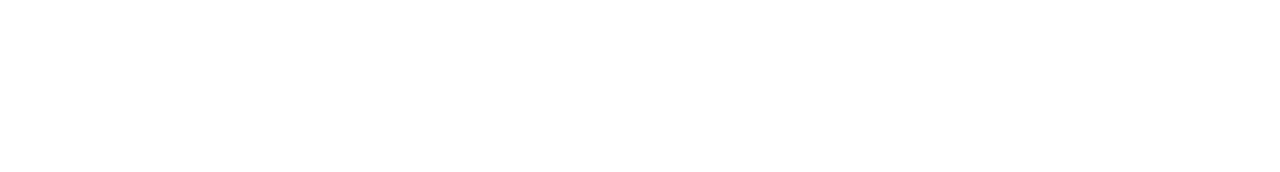
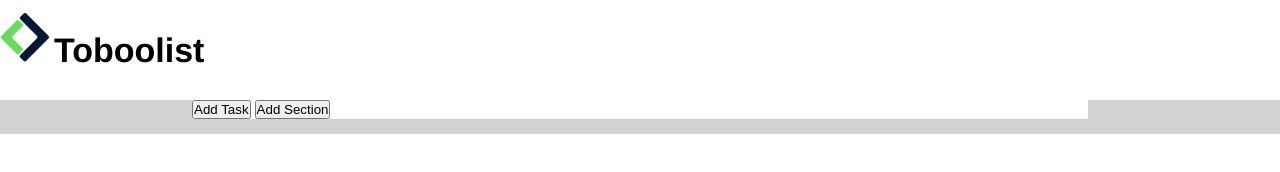
Before and after one commit to Pietroarmill/html-css-toboolist, a plain HTML site: page index.html in a window 1280 px wide. Drawn offline with Linux system fonts and the light colour scheme.

Commit message:
work in progress

```diff
--- a/css/style.css
+++ b/css/style.css
@@ -0,0 +1,40 @@
+/* RESET */
+*{
+    margin: 0;
+    padding: 0;
+    box-sizing: border-box;
+}
+
+/* UTILITY */
+
+
+/* HEADER */
+header #logo-img{
+
+}
+
+/* riga header */
+.header-row{
+    height: 100px;
+    line-height: 100px;
+}
+
+/* testo-logo */
+header #logo-text{
+    display: inline-block;
+    font-size: 34px;
+    font-family: 'Franklin Gothic Medium', 'Arial Narrow', Arial, sans-serif;
+    font-weight: bolder;
+}
+
+/* MAIN */
+main{
+    background-color: lightgrey;
+    padding-bottom: 15px;
+
+}
+.container{
+    width: 70%;
+    margin:0 auto;
+    background-color: white;
+}
--- a/index.html
+++ b/index.html
@@ -5,8 +5,37 @@
     <meta http-equiv="X-UA-Compatible" content="IE=edge">
     <meta name="viewport" content="width=device-width, initial-scale=1.0">
     <title>Toboolist</title>
+    <link rel="stylesheet" href="css/style.css">
 </head>
 <body>
+    <!-- header -->
+    <header>
+        <!-- logo -->
+        <div class="header-row">
+            <img id="logo-img" src="img/Logo.png" alt="">
+            <span id="logo-text">Toboolist</span>
+        </div>
+        <!-- /logo -->
+
+    </header>
+    <!-- /header -->
+
+    <!-- content -->
+    <main>
+        <div class="container">
+
+            <nav>
+                <button>
+                    Add Task
+                </button>
+                <button>
+                    Add Section
+                </button>
+            </nav>
+        </div>
+
+    </main>
+    <!-- /content -->
 
 </body>
 </html>
```
